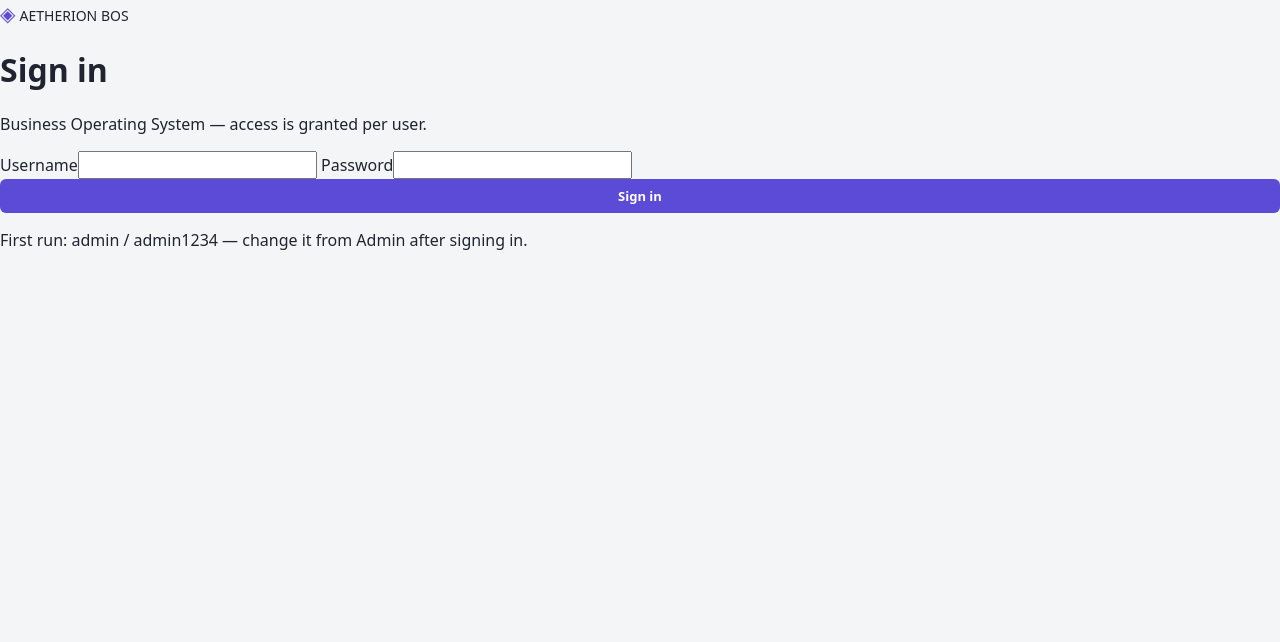
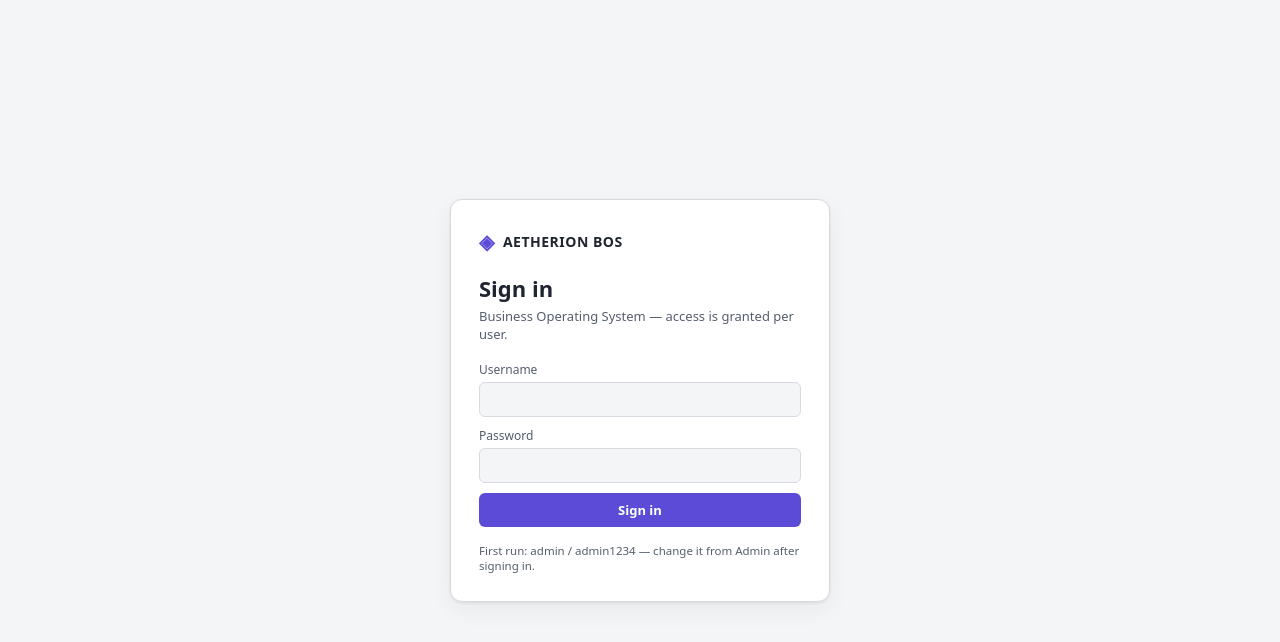
Before and after one commit to PhoenixSunDevil/BOS-Business-Operating-System, a plain HTML site: page index.html in a window 1280 px wide. Drawn offline with Linux system fonts and the light colour scheme.

Commit message:
feat: login page — inline login styles, admin.js loaded for user management workspace

```diff
--- a/index.html
+++ b/index.html
@@ -6,6 +6,23 @@
 <title>Aetherion BOS — Sign in</title>
 <link rel="stylesheet" href="css/theme.css">
 <link rel="stylesheet" href="css/app.css">
+<style>
+/* Login page */
+.login-wrap { min-height: 100vh; display: flex; align-items: center; justify-content: center; padding: 16px; }
+.login-card {
+  background: var(--surface); color: var(--text);
+  border: 1px solid var(--border); border-radius: 12px;
+  box-shadow: var(--shadow);
+  width: 100%; max-width: 380px; padding: 28px;
+}
+.login-brand { display: flex; align-items: center; gap: 8px; font-weight: 700; letter-spacing: .5px; margin-bottom: 18px; }
+.login-card h1 { margin: 0 0 4px; font-size: 22px; }
+.login-sub { margin: 0 0 18px; font-size: 13px; color: var(--text-2); }
+.login-card form label { display: block; font-size: 12px; color: var(--text-2); margin-bottom: 10px; }
+.login-card form label input { width: 100%; padding: 8px 10px; border-radius: 6px; border: 1px solid var(--border); background: var(--bg); margin-top: 4px; font: inherit; color: inherit; }
+.login-error { color: var(--danger); font-size: 13px; margin: 10px 0 0; }
+.login-hint { margin: 16px 0 0; font-size: 11.5px; color: var(--text-2); }
+</style>
 </head>
 <body class="theme-light">
   <main class="login-wrap">
@@ -33,6 +50,7 @@
   <script src="js/data/persistence.js"></script>
   <script src="js/nav/router.js"></script>
   <script src="js/nav/shell.js"></script>
+  <script src="js/nav/admin.js"></script>
   <script src="js/nav/login.js"></script>
 </body>
 </html>
```
